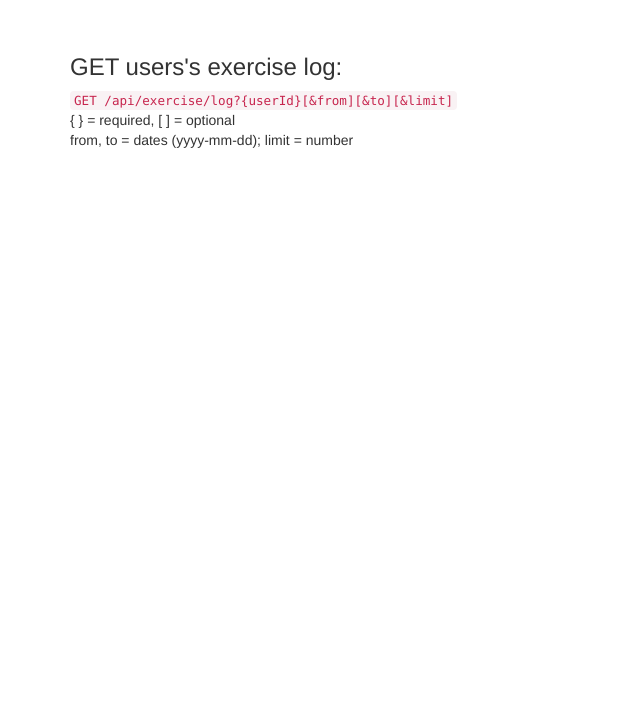
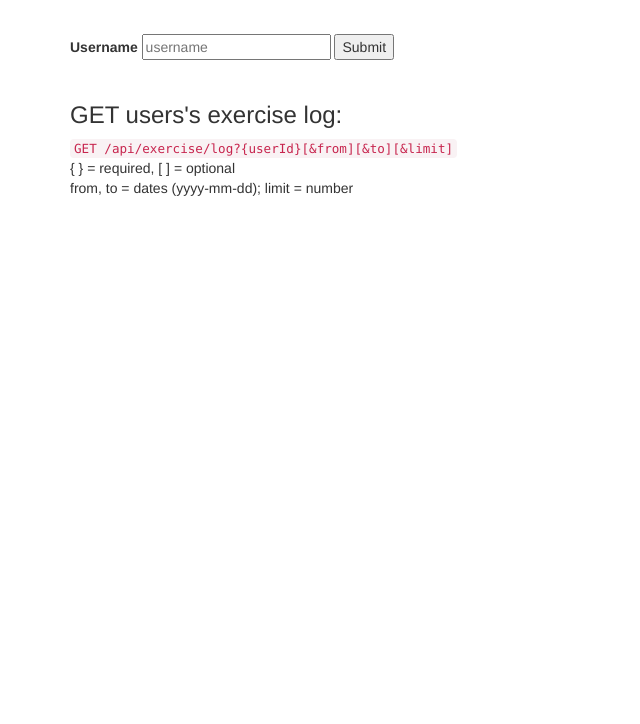
Before and after one commit to bexis13/Exercise-Tracker, a website: page public/index.html in a window 1280 px wide. Shown: the part 76-800 px from the top of the page, without its empty margins (0-640 px from the left). Drawn offline with nearby package versions, Linux system fonts and the light colour scheme.

Commit message:
add form for new user and correct route for new user

```diff
--- a/public/index.html
+++ b/public/index.html
@@ -8,6 +8,17 @@
         <div class="container">
             <h1>Exercise Tracker</h1><br>
 
+            <div id="form1">
+                <h2> </h2>
+                <h4></h4>
+                <form action="/api/exercise/new-user"
+                method="post">
+                    <label for="username">Username</label>
+                    <input type="text" name="username"
+                    placeholder="username"/>
+                    <input type="submit" value="Submit">
+                </form>
+            </div>
 
                </pre><br>
             <h3>GET users's exercise log:</h3>
--- a/server.js
+++ b/server.js
@@ -10,6 +10,7 @@ var cors = require("cors");
 var port = process.env.PORT;
 
 app.use(cors());
+app.use(bodyParser.urlencoded({ extended: false }))
 app.use(express.static(path.join(__dirname, 'public')));
 
 //connect to the database
@@ -59,14 +60,12 @@ app.post("/api/exercise/add", function(request, response){
     //get user id
     var userId = request.body.id;
     //find document with this userId in the database collection usermodel
-    userModel.findOne({'userId':userId}, function(err, docs){
+    userModel.findOneAndUpdate({'userId':userId}, function(err, docs){
         if(err){
             response.send("cannot find this username in the database. Please"
             +" create a new user to add exercises");
         }
         if(docs){
-
-            //update the users count and log
 
             //send user his details
             response.send({
```
